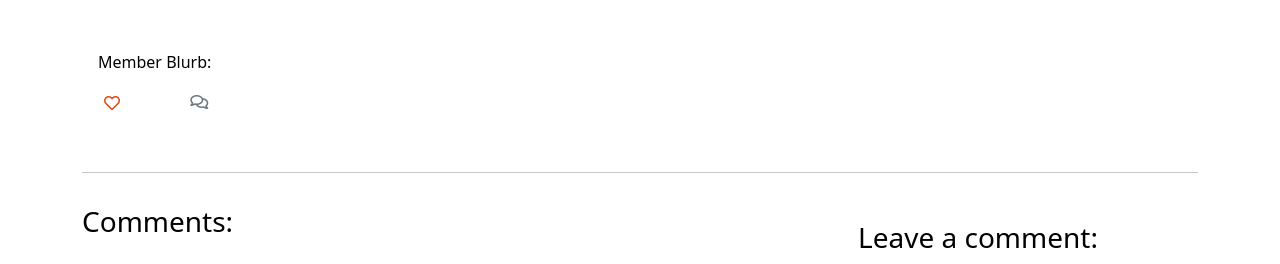
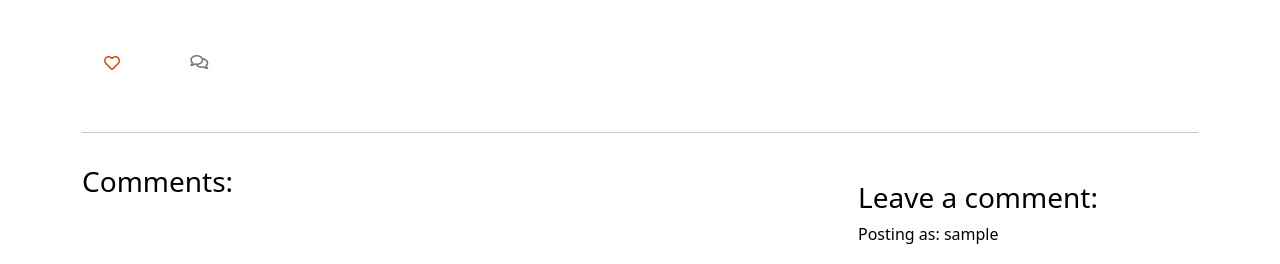
Before and after one commit to Jaredslocker21/yourcommunity, a Django app: template templates/member_detail.html in a window 1280 px wide. Shown: the part 650-914 px from the top of the page. Run offline with Django 3.2, Linux system fonts and the light colour scheme; the template is opened without the code that fills it: values that come from a table or form of the project are taken from there, others are empty; the visitor is signed in with stand-in values (Sample User, id 1); some libraries are stand-ins or nearby versions.

Commit message:
remove blurb from models,forms,admin,index.html

```diff
--- a/blog/admin.py
+++ b/blog/admin.py
@@ -12,7 +12,7 @@ class MemberAdmin(SummernoteModelAdmin):
     list_display = ('role', 'slug', 'status', 'created_on', 'user_email')
     prepopulated_fields = {'slug': ('role',)}
     list_filter = ('status', 'created_on')
-    summernote_fields = ('blurb',)
+    summernote_fields = ('description',)
     actions = ['approve_member']
 
     def approve_member(self, request, queryset):
--- a/blog/forms.py
+++ b/blog/forms.py
@@ -18,7 +18,6 @@ class MemberForm(forms.ModelForm):
             'user_email',
             'featured_image',
             'description',
-            'blurb',
 
         ]
         widgets = {
--- a/blog/models.py
+++ b/blog/models.py
@@ -32,7 +32,6 @@ class Member(models.Model):
     user_email = models.EmailField(max_length=70, blank=True, unique=True)
     updated_on = models.DateTimeField(auto_now=True)
     description = models.TextField(blank=True)
-    blurb = models.TextField()
     created_on = models.DateTimeField(auto_now_add=True)
     status = models.IntegerField(choices=STATUS, default=0)
     likes = models.ManyToManyField(
--- a/templates/member_detail.html
+++ b/templates/member_detail.html
@@ -25,8 +25,6 @@
             <div class="card-body">
                 <!-- The Member content goes inside the card-text. -->
                 <!-- Use the | safe filter inside the template tags -->
-                <p class="card-text ">Member Blurb:</p>
-                {{ member.blurb | safe }}
                 <div class="row">
 
                     <div class="col-1">
```
Also changed, not shown: blog/migrations/0007_remove_member_blurb.py (added).
